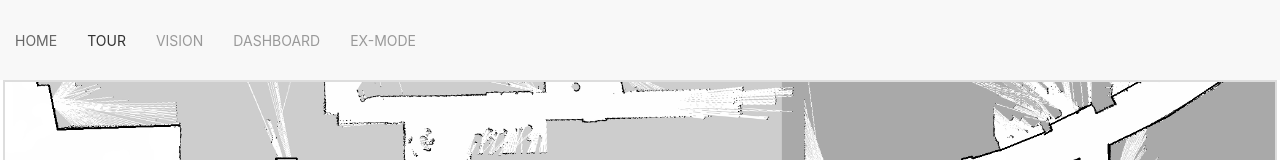
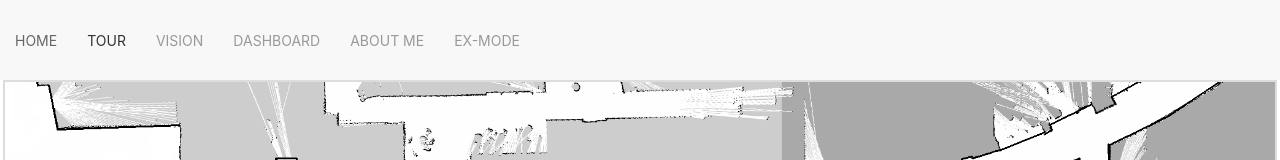
Before and after one commit to glassfan/Jeeves-MarkUp, a plain HTML site: page uikit-tour2.html in a window 1280 px wide. Shown: the top 160 px of the page. Drawn offline with Linux system fonts and the light colour scheme.

Commit message:
Add About Me link

```diff
--- a/uikit-tour2.html
+++ b/uikit-tour2.html
@@ -132,6 +132,7 @@
                             </ul>
                         </div>
                     </li>
+                    <li><a href="#">About Me</a></li>
                     <li><a href="#">Ex-Mode</a></li>
                 </ul>
 
```
Also changed, not shown: uikit-test.html (+1 -0 lines).
